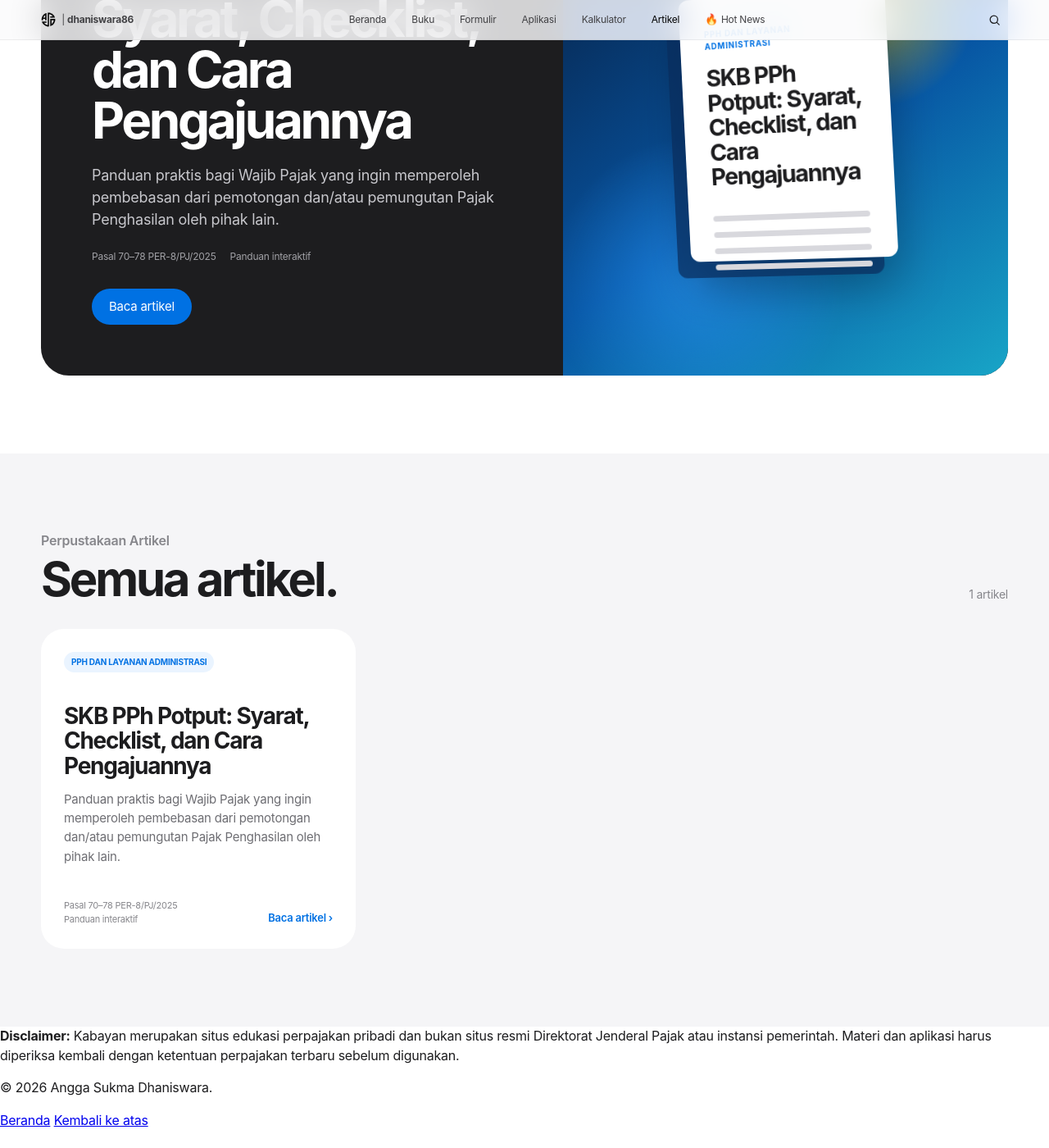
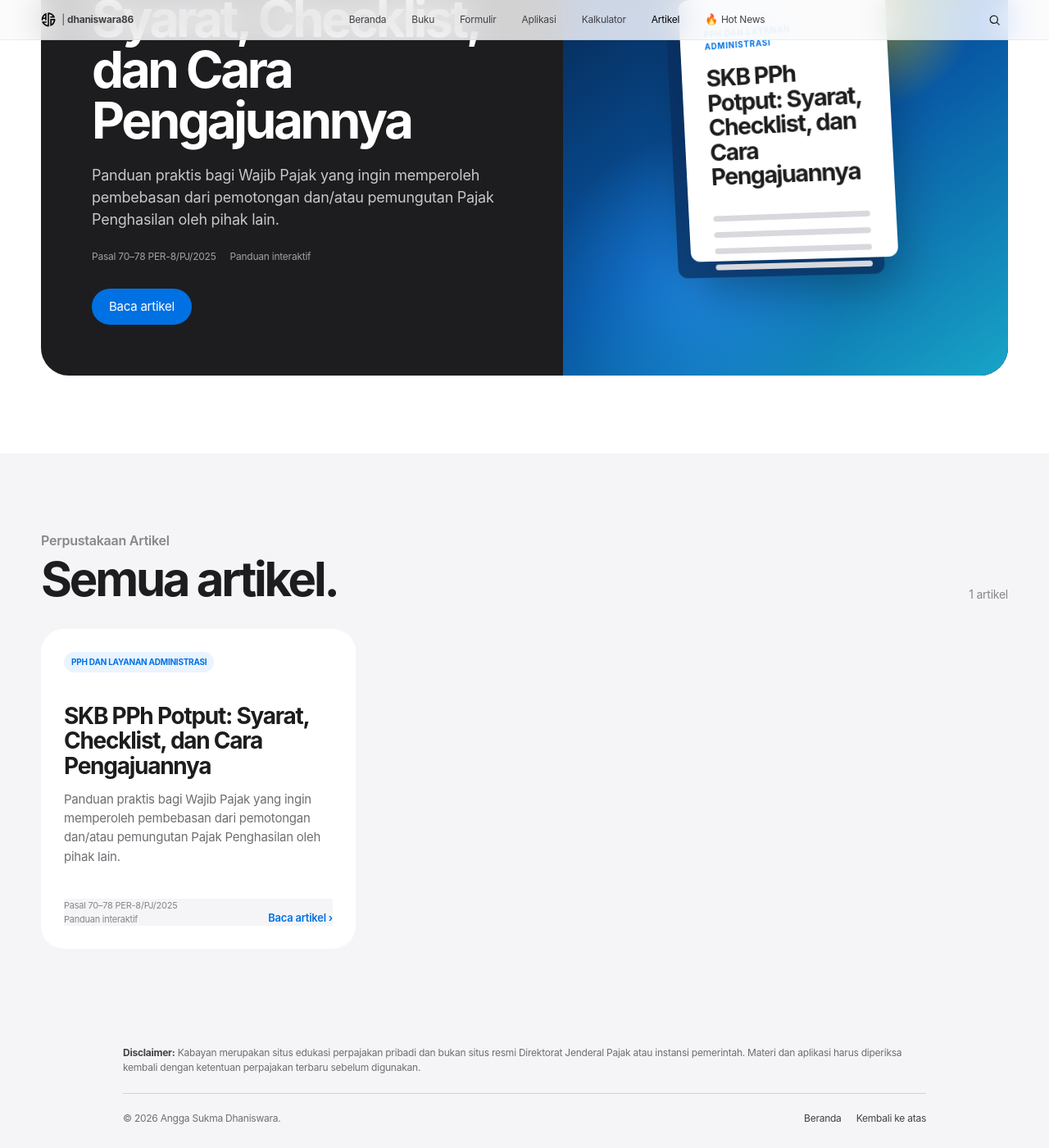
Before and after one commit to dhaniswara86/dhaniswara86.github.io, a Jekyll site: the page built from artikel.html, in a window 1280 px wide and 1400 px high, scrolled down 1091 px. Shown: the whole window at 82% size. Built offline with Jekyll 4.4.1, drawn with Linux system fonts in a browser that asks for light colours; before the commit the page ends 2470 px from its top, so only the background shows below that.

Commit message:
Add footer styles and responsive adjustments
Added styles for footer and disclaimer sections with responsive design.

```diff
--- a/assets/css/kabayan-nav.css
+++ b/assets/css/kabayan-nav.css
@@ -285,3 +285,73 @@
     "Noto Color Emoji",
     sans-serif;
 }
+
+/* =========================================================
+   Footer Kabayan — sama dengan index.html
+   ========================================================= */
+footer {
+  background: var(--off-white);
+  color: #6e6e73;
+}
+
+.disclaimer {
+  width: min(980px, calc(100% - 40px));
+  margin: 0 auto;
+  padding: 23px 0;
+  border-bottom: 1px solid #d2d2d7;
+  color: #6e6e73;
+  font-size: 12px;
+  line-height: 1.45;
+}
+
+.disclaimer strong {
+  color: #424245;
+}
+
+.footer-inner {
+  width: min(980px, calc(100% - 40px));
+  display: flex;
+  align-items: center;
+  justify-content: space-between;
+  gap: 20px;
+  margin: 0 auto;
+  padding: 21px 0 27px;
+  color: #6e6e73;
+  font-size: 12px;
+  line-height: 1.45;
+}
+
+.footer-inner p {
+  margin: 0;
+}
+
+.footer-links {
+  display: flex;
+  flex-wrap: wrap;
+  gap: 18px;
+}
+
+.footer-links a {
+  color: #424245;
+  font-size: 12px;
+  text-decoration: none;
+}
+
+.footer-links a:hover {
+  text-decoration: underline;
+}
+
+@media (max-width: 680px) {
+  .disclaimer {
+    width: calc(100% - 40px);
+    padding: 20px 0;
+  }
+
+  .footer-inner {
+    width: calc(100% - 40px);
+    align-items: flex-start;
+    flex-direction: column;
+    gap: 10px;
+    padding: 18px 0 24px;
+  }
+}
```
